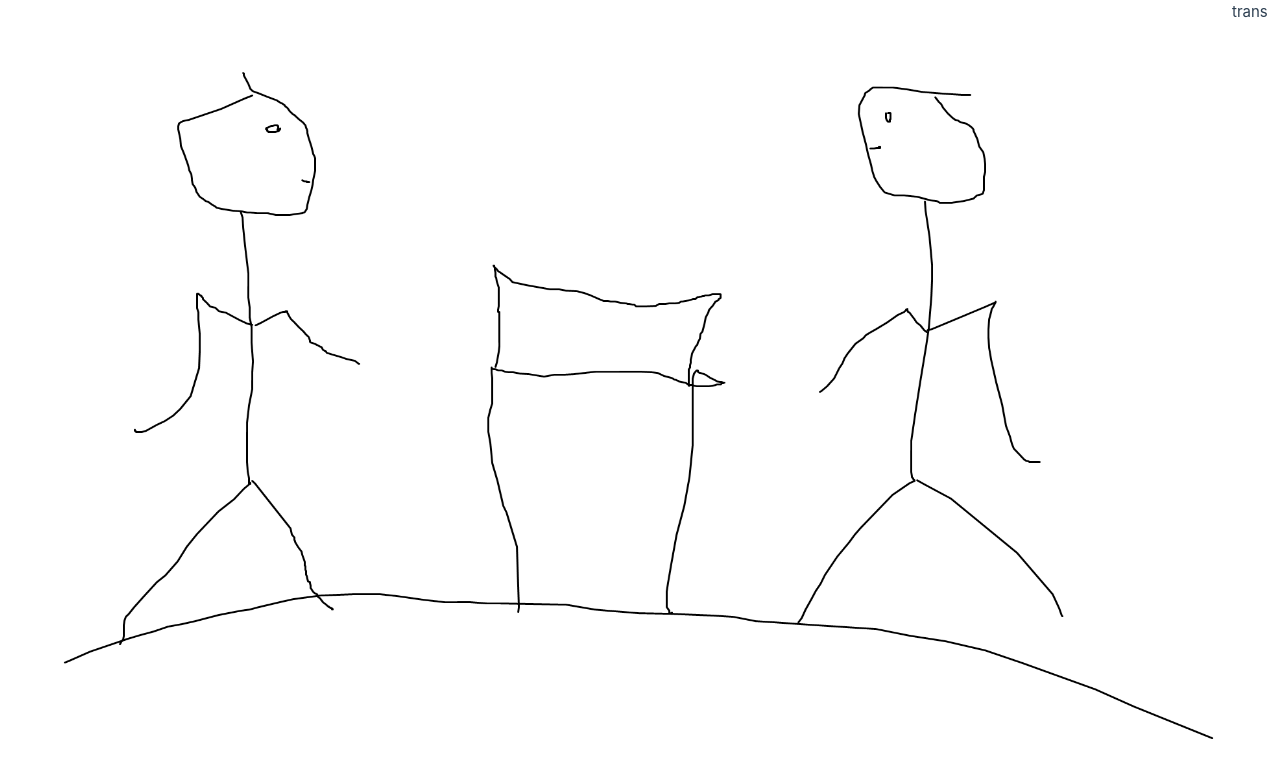
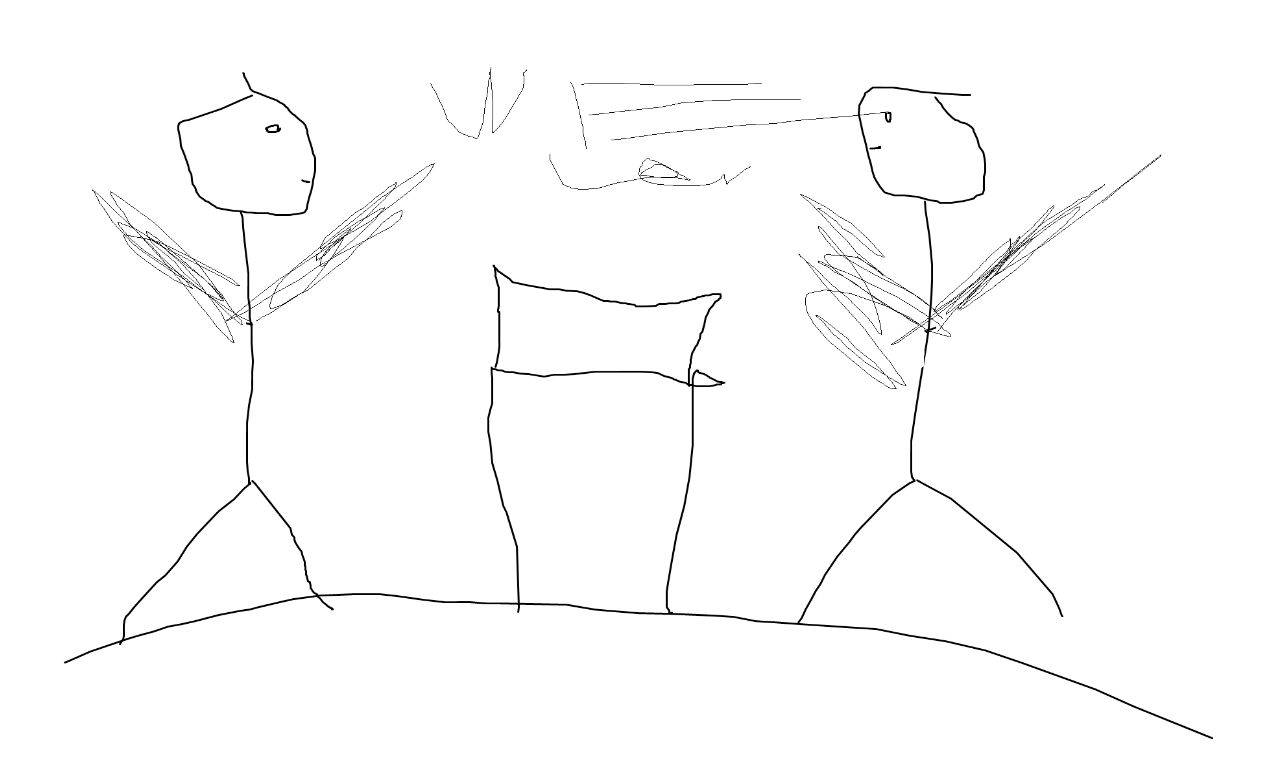
Before and after one commit to klaswell16/mothers-day, a Vue app: page / in a window 1280 px wide. Both pictures are taken after a click on the button "click me". Shown: the top 778 px of the page. Built offline with nearby package versions, Linux system fonts and the light colour scheme.

Commit message:
add image after button press

```diff
--- a/src/App.vue
+++ b/src/App.vue
@@ -5,15 +5,12 @@ const transition = ref(false);
 
 <template>
 
-  <div class="image-container">
-    <!-- Main Image (Always Visible) -->
+  <div v-if="transition === false" class="image-container">
     <img
       class="card-image main-image"
       alt="boys waiting"
       src="/boys_waiting.png"
     />
-
-
     <button
       class="overlay-button"
       @click="transition = true"
@@ -27,7 +24,13 @@ const transition = ref(false);
     />
 
   </div>
-  <div v-if="transition">trans</div>
+  <div v-if="transition">
+    <img
+      class="card-image"
+      alt=" "
+      src="/boys_lovin.png"
+      >
+  </div>
 </template>
 
 <style scoped>
```
